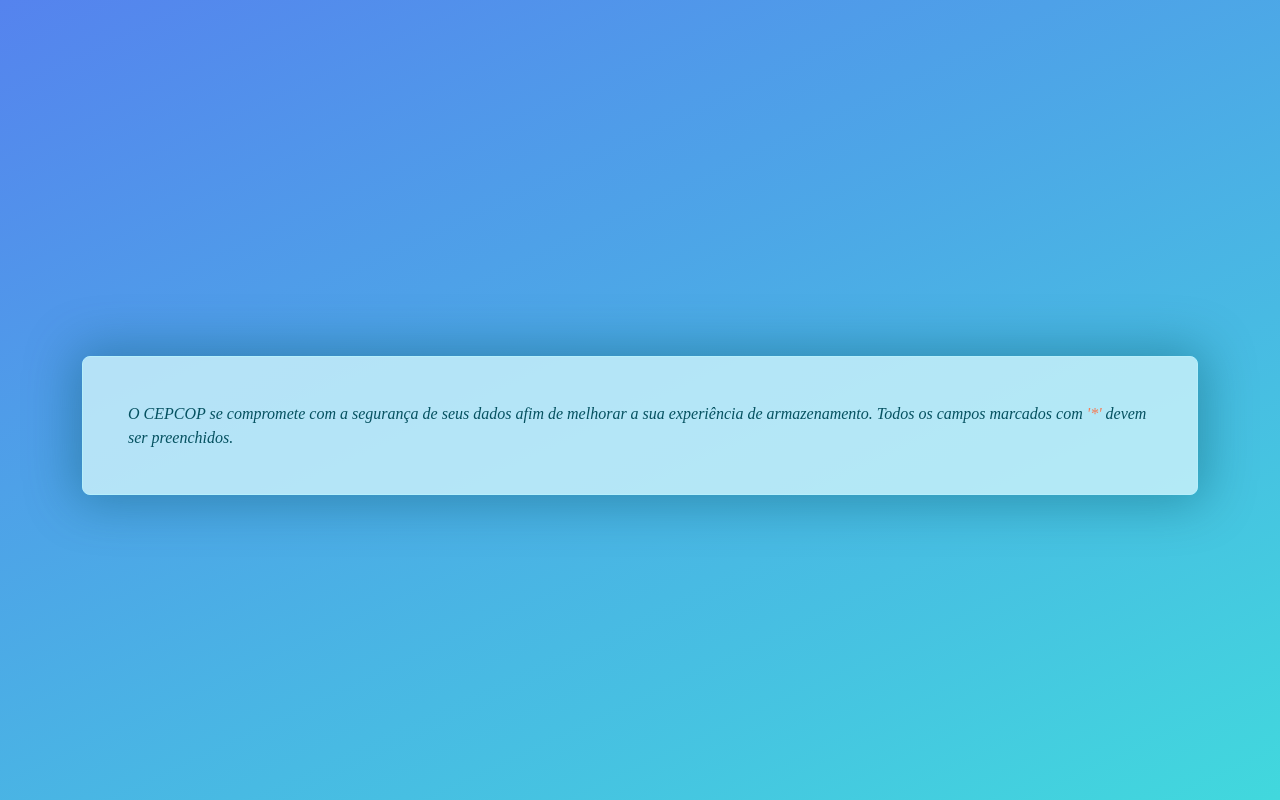
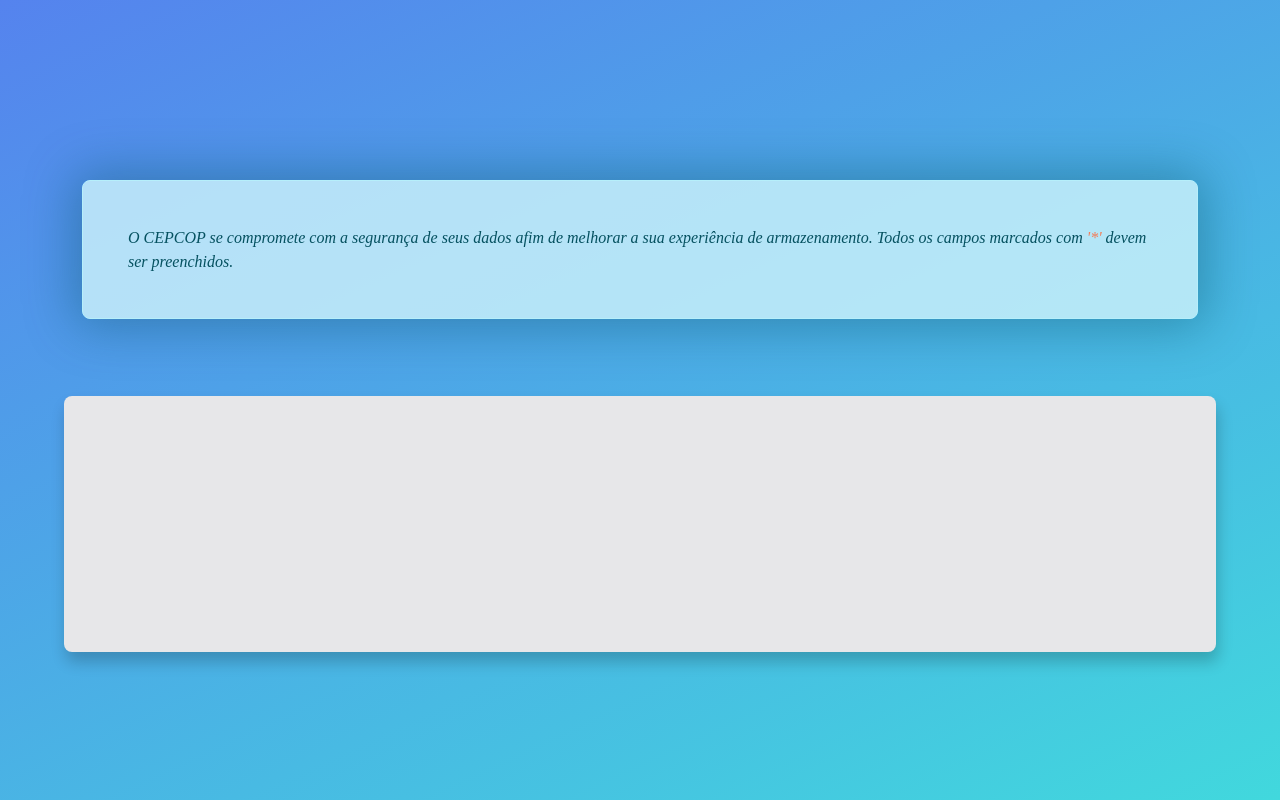
Before and after one commit to thiago-mfernandes/CepCop-React, a React (Create React App) app in the folder cepcop-react/: page /cadastro in a window 1280 px wide. Built offline with nearby package versions, Linux system fonts and the light colour scheme.

Commit message:
container do formulario implementado

```diff
--- /dev/null
+++ b/cepcop-react/src/components/UI/Cards/Cadastro/CardAlerta/CardCadastro.tsx
@@ -0,0 +1,8 @@
+import React from "react";
+import { StyledCardCadastro } from "./styled";
+
+function CardCadastro(props: { children: React.ReactNode }) {
+    return <StyledCardCadastro>{props.children}</StyledCardCadastro>;
+}
+
+export default CardCadastro;
--- a/cepcop-react/src/components/UI/Cards/Cadastro/CardAlerta/styled.ts
+++ b/cepcop-react/src/components/UI/Cards/Cadastro/CardAlerta/styled.ts
@@ -2,6 +2,7 @@
 import {
     azulAlertaBordaPagCadastro,
     azulAlertaPagCadastro,
+    cinzaClaro,
     letraAlertaPagCadastro,
     vermelhoPadrao,
 } from "../../../variaveis";
@@ -28,3 +29,18 @@
         }
     }
 `;
+
+export const StyledCardCadastro = styled.div`
+    background: ${cinzaClaro};
+    border-radius: 8px;
+    box-shadow: 2px 10px 15px 0px rgba(0,0,0,.2);
+    grid-column: 1 / 3;
+    margin: 5% auto 2.5%;
+    padding: 10% 5%;
+    width: 80%;
+
+    //----------------------------------------------------------->
+    @media screen and (max-width: 768px) {
+        width: 90%
+    }
+`;
--- a/cepcop-react/src/components/UI/Cards/Cadastro/index.tsx
+++ b/cepcop-react/src/components/UI/Cards/Cadastro/index.tsx
@@ -1,11 +1,12 @@
 import ContainerFundoAzul from "../Login/ContainerFundoAzul"
 import CardAlerta from "./CardAlerta"
+import CardCadastro from "./CardAlerta/CardCadastro"
 
 function PageCadastro() {
     return (
         <ContainerFundoAzul>
             <CardAlerta/>
-
+            <CardCadastro> </CardCadastro>
         </ContainerFundoAzul>
     )
 }
```
